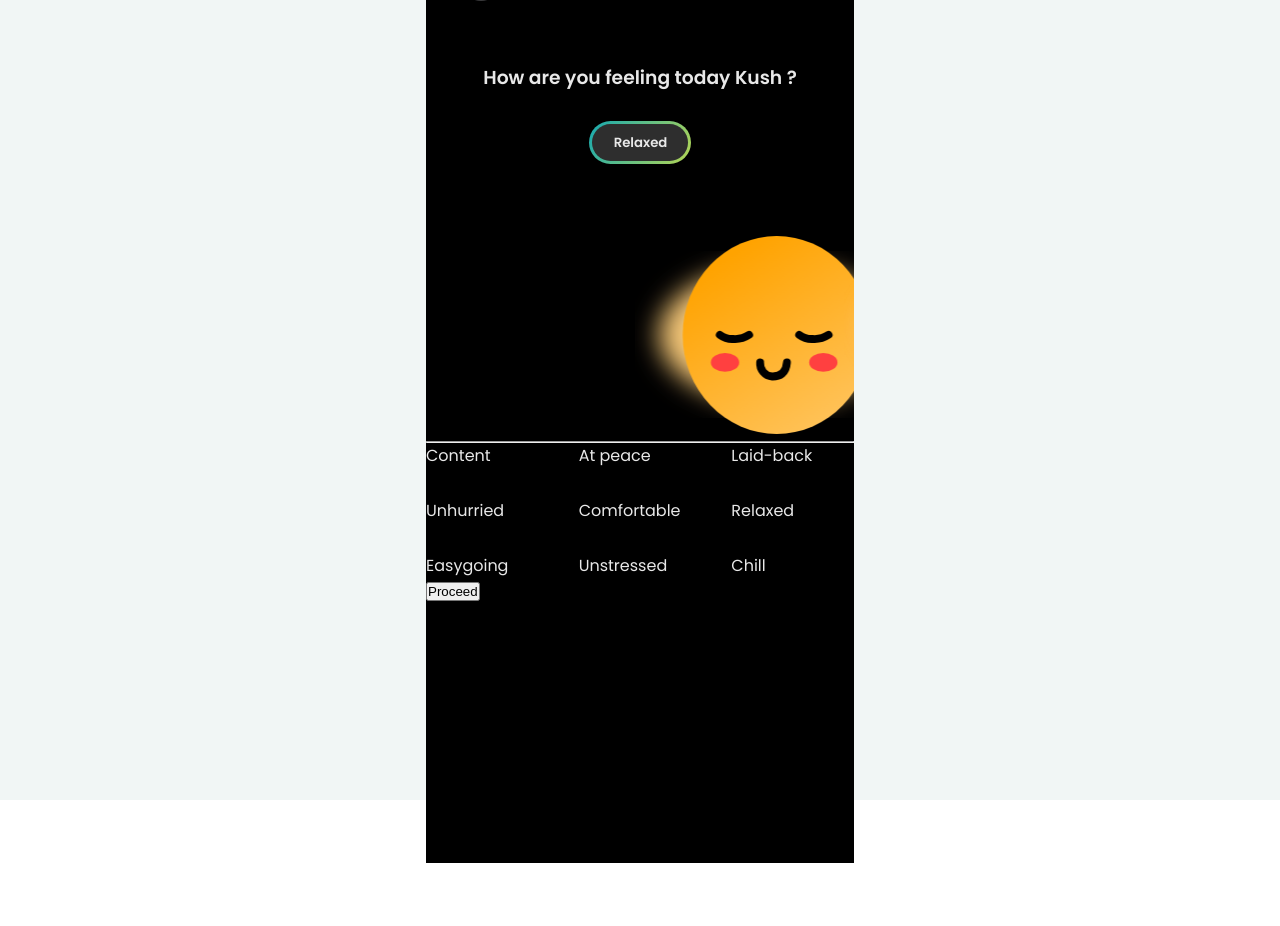
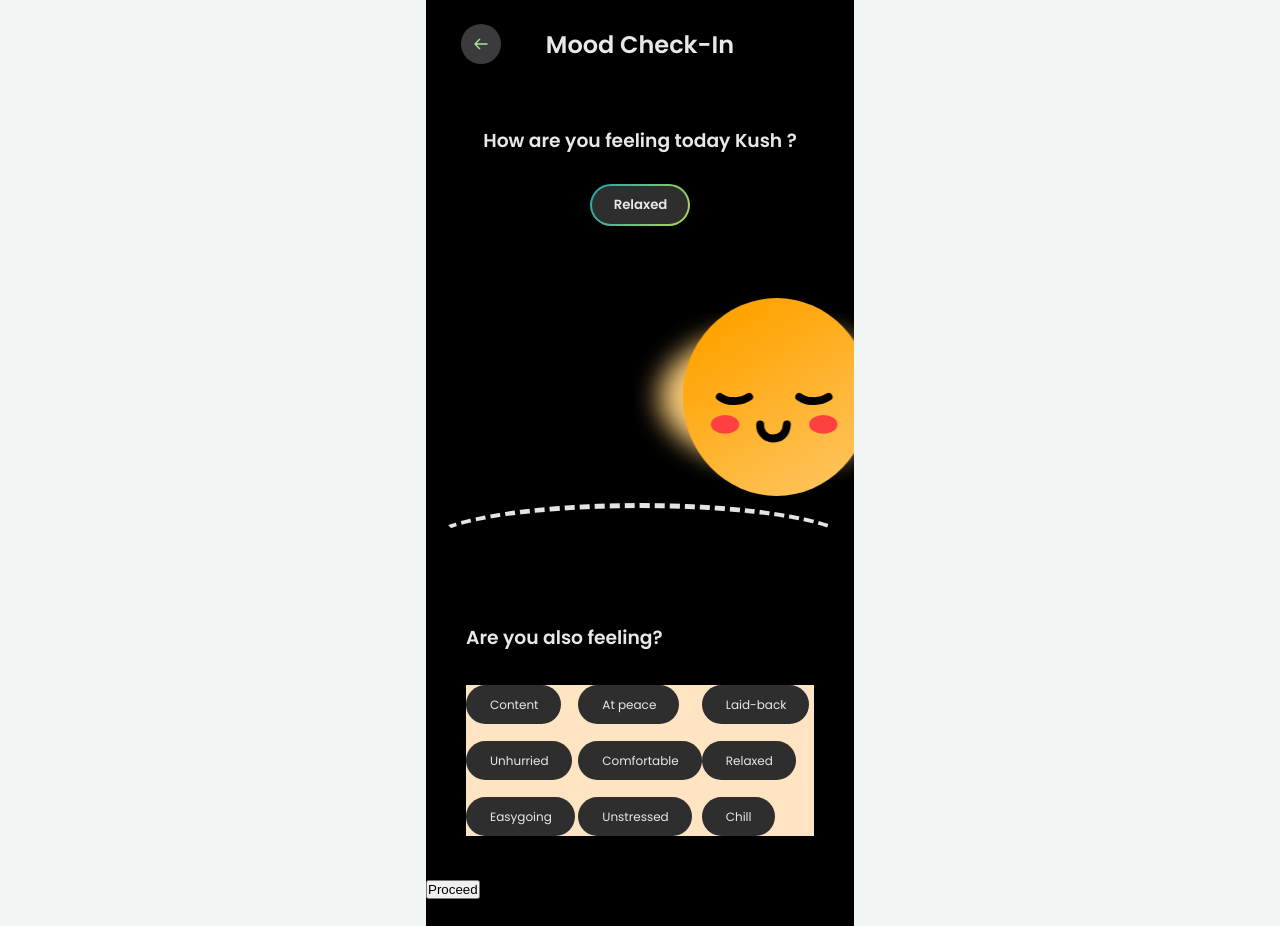
Before and after one commit to kush-x7/mindpeers-mood-tracker, a React (Vite) app: page / in a window 1280 px wide. Before the commit the page ends 863 px from the top, so only its background shows below. Built offline with nearby package versions, Linux system fonts and the light colour scheme.

Commit message:
add: mood-section

```diff
--- a/src/App.css
+++ b/src/App.css
@@ -1,6 +1,6 @@
 .container {
   background-color: #f1f6f5;
-  height: 100vh;
+  min-height: 100vh;
   width: 100vw;
 
   display: flex;
@@ -18,3 +18,13 @@
   margin: 3.8rem 0 2.9rem 0;
   text-align: center;
 }
+
+.curved-line {
+  width: 100%;
+  height: 8rem;
+  border: thick dashed;
+
+  border-color: #e4e4e4 transparent transparent transparent;
+  border-radius: 60%;
+  border-style: dashed;
+}
--- a/src/App.tsx
+++ b/src/App.tsx
@@ -32,7 +32,7 @@ function App() {
             setFeelingsList={setFeelingsList}
           />
 
-          <hr />
+          <div className="curved-line"></div>
 
           <MoodSelector feelingsList={feelingsList} />
 
--- a/src/components/CurrentMood/currentMood.css
+++ b/src/components/CurrentMood/currentMood.css
@@ -5,7 +5,7 @@
 }
 .current-mood {
   border-radius: 2.4rem;
-  padding: 0.25rem;
+  padding: 0.2rem;
 
   background: transparent linear-gradient(121deg, #16a9b1 0%, #b5d654 100%) 0%
     0% no-repeat padding-box;
--- a/src/components/MoodSelector/MoodSelector.tsx
+++ b/src/components/MoodSelector/MoodSelector.tsx
@@ -5,16 +5,21 @@ interface MoodSelectorProps {
 
 const MoodSelector = ({ feelingsList }: any) => {
   return (
-    <div className="mood-selector parent">
+    <>
+      <section className="mood-section">
+        <h3 className="mood-section--title">Are you also feeling?</h3>
+        <div className="mood-list ">
           {feelingsList.map((feeling: any) => {
             console.log(feeling);
             return (
-          <div key={feeling.id} className="mood-option">
-            {feeling.name}
+              <div key={feeling.id} className="mood-item">
+                <div className="mood-option">{feeling.name}</div>
               </div>
             );
           })}
         </div>
+      </section>
+    </>
   );
 };
 
--- a/src/components/MoodSelector/moodSelector.css
+++ b/src/components/MoodSelector/moodSelector.css
@@ -1,7 +1,28 @@
-.parent {
+.mood-section {
+  padding: 4rem;
+}
+.mood-section--title {
+  margin-bottom: 3.268rem;
+}
+
+.mood-list {
   display: grid;
   grid-template-columns: repeat(3, 1fr);
   grid-template-rows: repeat(3, 1fr);
-  grid-column-gap: 30px;
-  grid-row-gap: 30px;
+  grid-row-gap: 1.7rem;
+
+  background-color: bisque;
+
+  /* padding: 4rem; */
 }
+
+.mood-item {
+  display: flex;
+}
+
+.mood-option {
+  background-color: #2e2e2e;
+  padding: 1.1rem 2.3rem 1rem 2.4rem;
+  border-radius: 2.4rem;
+  font-size: 1.2rem;
+}
--- a/src/components/Navbar/Navbar.tsx
+++ b/src/components/Navbar/Navbar.tsx
@@ -9,7 +9,7 @@ const Navbar = () => {
         <HiOutlineArrowLeft className="logo" />
       </div>
 
-      <h2 className="navbar-title">Mood Check-in</h2>
+      <h2 className="navbar-title">Mood Check-In</h2>
     </nav>
   );
 };
```
Lines whose indentation alone changed are shown as unchanged.
